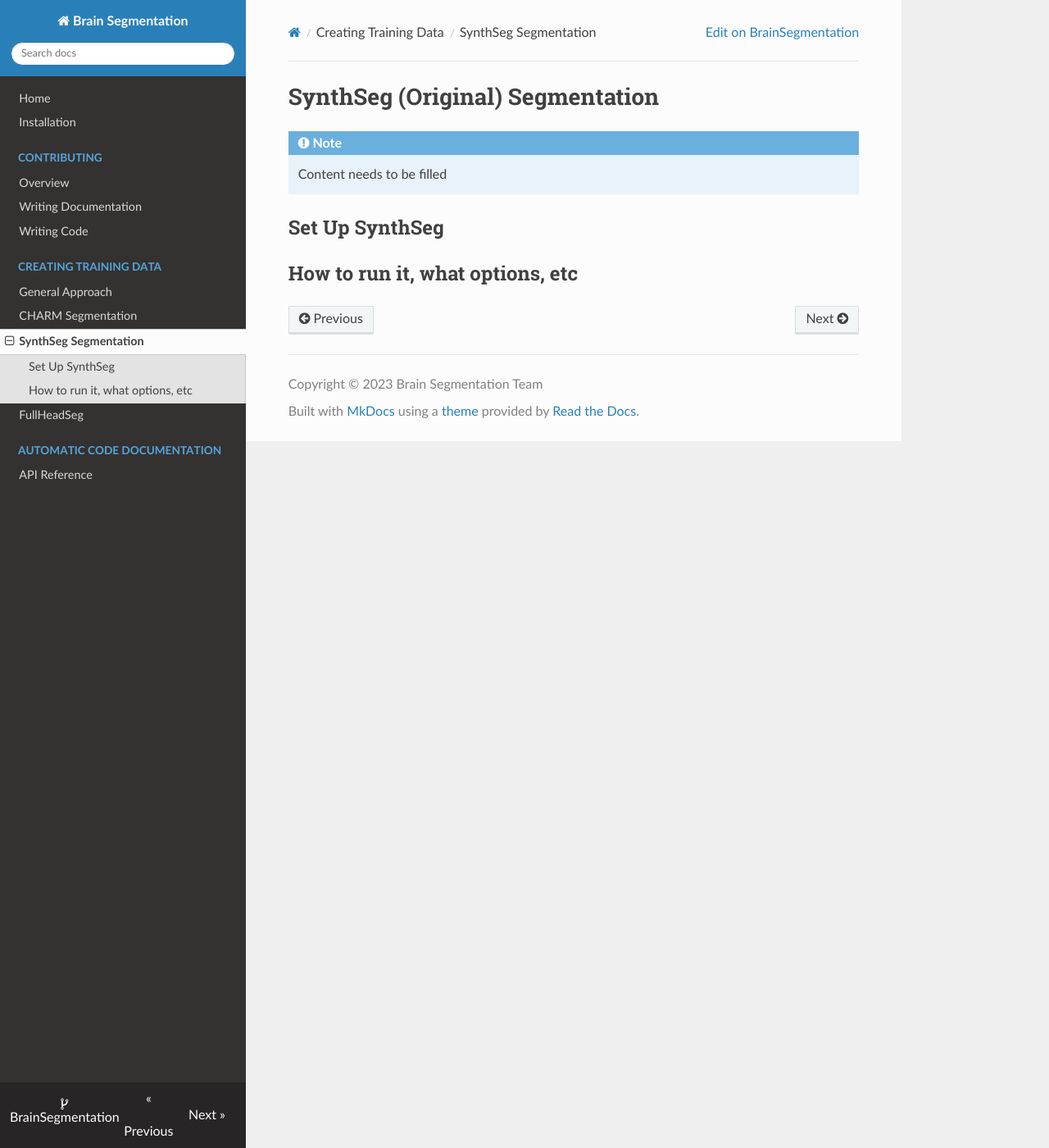
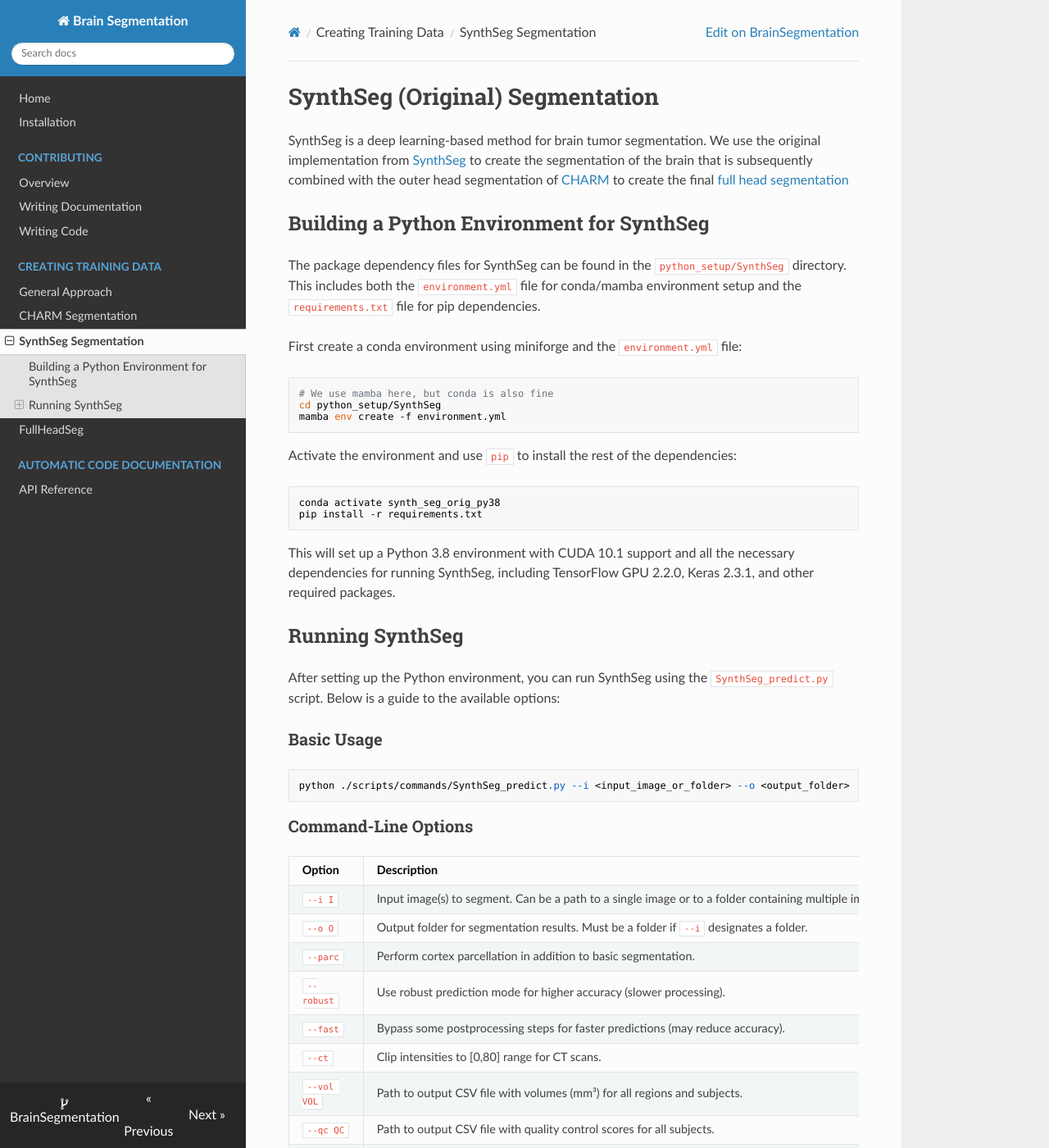
Before and after one commit to halirutan/BrainSegmentation, an MkDocs documentation site: the page built from docs/training_data/synth_seg.md, in a window 1280 px wide and 1400 px high. Shown: the whole window at 82% size. Built offline with MkDocs 1.6.1, drawn with Linux system fonts in a browser that asks for light colours; nearby versions of some CDN libraries; some of the changed text lies outside the part shown.

Commit message:
Add Python environment for original SynthSeg (#27)
* Add section on building a Python environment for SynthSeg
* Add `environment.yml` for SynthSeg
* Add further SynthSeg setup files and instructions

````diff
--- a/docs/training_data/synth_seg.md
+++ b/docs/training_data/synth_seg.md
@@ -1,7 +1,70 @@
 # SynthSeg (Original) Segmentation
 
-!!! note
-    Content needs to be filled
+SynthSeg is a deep learning-based method for brain tumor segmentation.
+We use the original implementation from [SynthSeg](https://github.com/BBillot/SynthSeg) to create the segmentation of
+the brain that is subsequently combined with the outer head segmentation of [CHARM](./charm.md) to create the final
+[full head segmentation](./FullHeadSeg.md)
 
-## Set Up SynthSeg
-## How to run it, what options, etc
+## Building a Python Environment for SynthSeg
+
+The package dependency files for SynthSeg can be found in the `python_setup/SynthSeg` directory.
+This includes both the `environment.yml` file for conda/mamba environment setup and the `requirements.txt` file for pip dependencies.
+
+First create a conda environment using miniforge and the `environment.yml` file:
+
+```bash
+# We use mamba here, but conda is also fine
+cd python_setup/SynthSeg
+mamba env create -f environment.yml
+```
+
+Activate the environment and use `pip` to install the rest of the dependencies:
+
+```bash
+conda activate synth_seg_orig_py38
+pip install -r requirements.txt
+```
+
+This will set up a Python 3.8 environment with CUDA 10.1 support and all the necessary dependencies for running SynthSeg,
+including TensorFlow GPU 2.2.0, Keras 2.3.1, and other required packages.
+
+## Running SynthSeg
+
+After setting up the Python environment, you can run SynthSeg using the `SynthSeg_predict.py` script. Below is a guide to the available options:
+
+### Basic Usage
+
+```bash
+python ./scripts/commands/SynthSeg_predict.py --i <input_image_or_folder> --o <output_folder>
+```
+
+### Command-Line Options
+
+| Option                   | Description                                                                                           |
+|--------------------------|-------------------------------------------------------------------------------------------------------|
+| `--i I`                  | Input image(s) to segment. Can be a path to a single image or to a folder containing multiple images. |
+| `--o O`                  | Output folder for segmentation results. Must be a folder if `--i` designates a folder.                |
+| `--parc`                 | Perform cortex parcellation in addition to basic segmentation.                                        |
+| `--robust`               | Use robust prediction mode for higher accuracy (slower processing).                                   |
+| `--fast`                 | Bypass some postprocessing steps for faster predictions (may reduce accuracy).                        |
+| `--ct`                   | Clip intensities to [0,80] range for CT scans.                                                        |
+| `--vol VOL`              | Path to output CSV file with volumes (mm³) for all regions and subjects.                              |
+| `--qc QC`                | Path to output CSV file with quality control scores for all subjects.                                 |
+| `--post POST`            | Output folder for posterior probability maps. Must be a folder if `--i` designates a folder.          |
+| `--resample RESAMPLE`    | Output folder for resampled images. Must be a folder if `--i` designates a folder.                    |
+| `--crop CROP [CROP ...]` | Size of 3D patches to analyze. Default is 192.                                                        |
+| `--threads THREADS`      | Number of CPU cores to use for processing. Default is 1.                                              |
+| `--cpu`                  | Force CPU processing instead of GPU (useful when GPU memory is limited).                              |
+| `--v1`                   | Use SynthSeg 1.0 (updated 25/06/22).                                                                  |
+
+### Example Commands
+
+Basic segmentation of a single image:
+```bash
+python ./scripts/commands/SynthSeg_predict.py --i input_brain.nii.gz --o output_folder/
+```
+
+Batch processing with robust mode and volume calculation:
+```bash
+python ./scripts/commands/SynthSeg_predict.py --i input_folder/ --o output_folder/ --robust --vol volume_stats.csv --threads 4
+```
````
Also changed, not shown: 2 other files.
